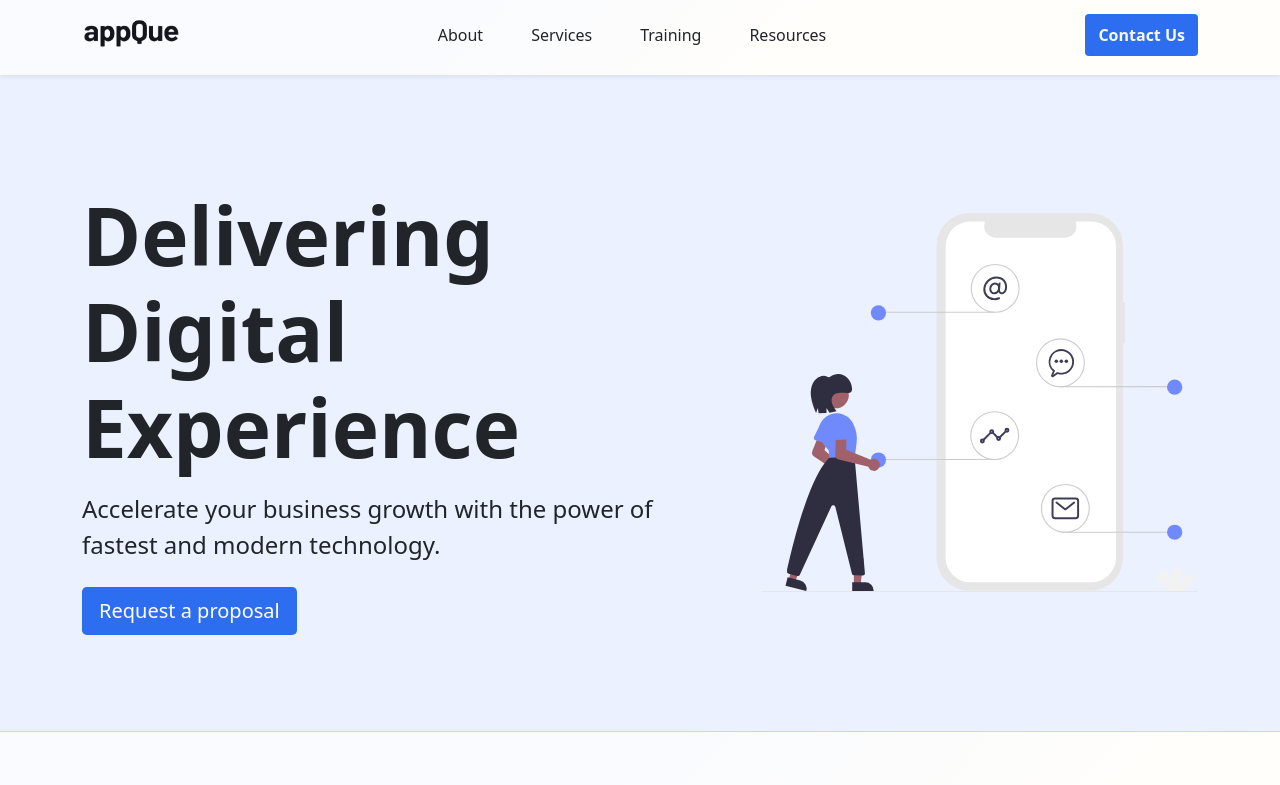
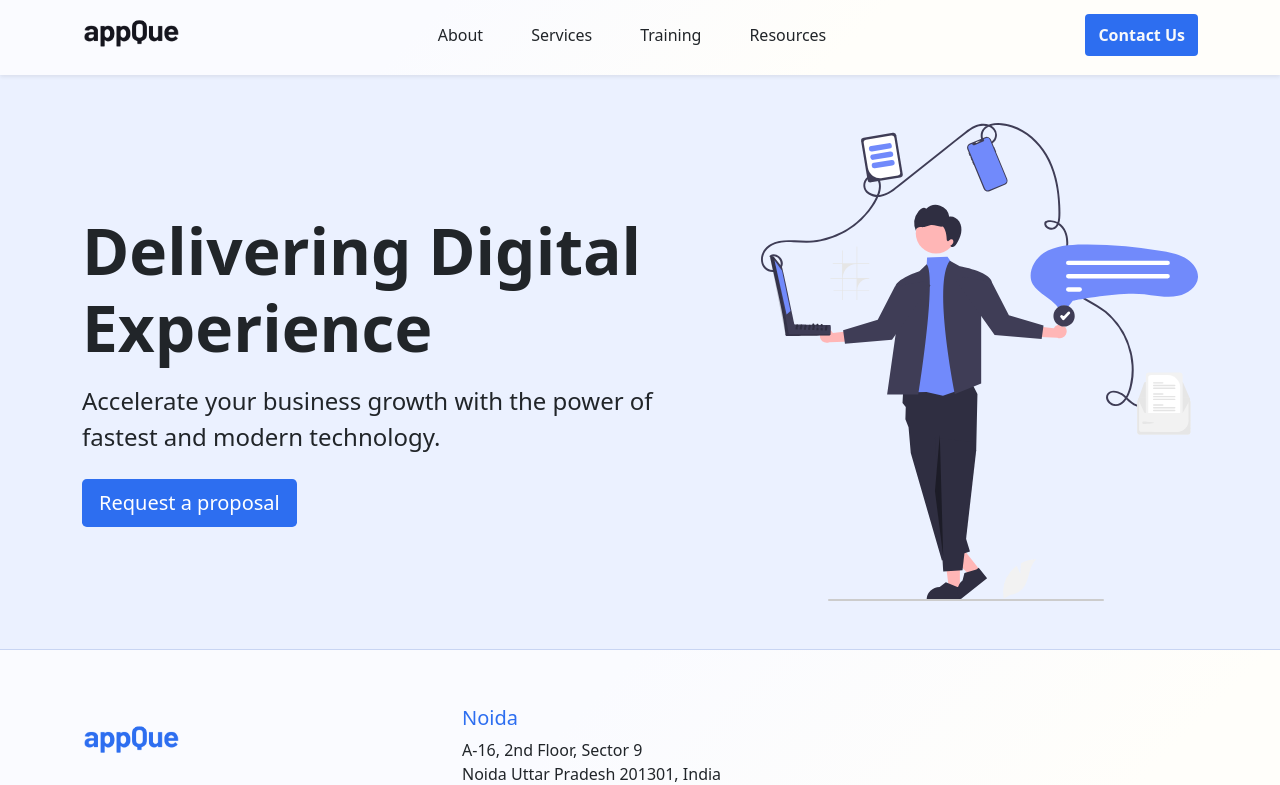
Before and after one commit to arun-pratap/experiment, a Gatsby site: page / in a window 1280 px wide. Shown: the top 785 px of the page. Built offline with nearby package versions, Linux system fonts and the light colour scheme; Gatsby itself is replaced by a stand-in of ours.

Commit message:
checking if everything is fine

```diff
--- a/src/pages/index.js
+++ b/src/pages/index.js
@@ -5,7 +5,7 @@ import Seo from "../components/Seo";
 import logoPrimary from "../images/logo/logo-primary.png";
 import Fade from "react-reveal/Fade";
 import Zoom from "react-reveal/Zoom";
-import digital from "../svgs/undraw-digital.svg";
+import digital from "../svgs/undraw-digital-nomad.svg";
 
 const IndexPage = () => {
   const data = useStaticQuery(
@@ -39,11 +39,11 @@ const IndexPage = () => {
           style={{ backgroundColor: "rgb(235, 241, 255)" }}
         >
           {/* rgb(249, 251, 255) */}
-          <div className="container py-5">
+          <div className="container">
             <div className="row align-items-center g-5">
               <div className="col-12 col-lg-7">
                 <Fade bottom>
-                  <h1 className="display-1 fw-bold mt-3">
+                  <h1 className="display-3 fw-bold mt-3">
                     Delivering Digital Experience
                   </h1>
                 </Fade>
```
